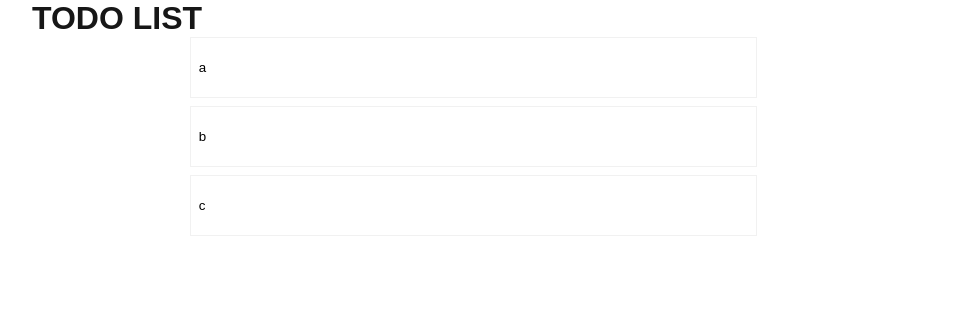
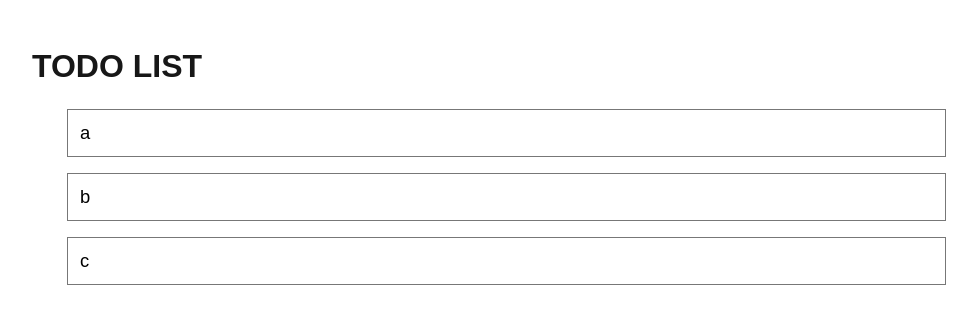
Before and after one commit to bhoffmann1128/todo, a Next.js app in the folder todolist/: page / in a window 1280 px wide. Shown: the top 324 px of the page, without its empty margins (96-1073 px from the left). Built offline with nearby package versions, Linux system fonts and the light colour scheme.

Commit message:
style cleanup, a little smoother transitions, moved listItem css to parent listItem css to ease development

```diff
--- a/todolist/app/components/ListContainer/ListContainer.tsx
+++ b/todolist/app/components/ListContainer/ListContainer.tsx
@@ -102,7 +102,7 @@ export default function ListContainer() {
                 }
                 window.dragOverTimeout = setTimeout(() => {
                     handleDragOver(e, itemId);
-                }, 100);
+                }, 10);
             }
         }
     };
--- a/todolist/app/components/ListContainer/listcontainer-styles.css
+++ b/todolist/app/components/ListContainer/listcontainer-styles.css
@@ -1,17 +1,7 @@
 .list-container {
     display: flex;
     flex-direction: column;
-    gap: 8px;
-}
-
-.list-item-wrapper {
-    position: relative;
-    transition: transform 0.2s ease, opacity 0.2s ease;
-    transform-origin: top left;
-}
-
-.list-item-wrapper.dragging {
-    opacity: 0.5;
+    transition: all .3s ease-in-out;
 }
 
 .list-item-placeholder {
@@ -25,6 +15,7 @@
 
 .list-item-placeholder.fade-out {
     animation: fadeOut 0.3s ease;
+    animation-delay:1s;
 }
 
 @keyframes fadeIn {
@@ -48,3 +39,50 @@
         transform: scaleY(0);
     }
 }
+
+.list-item-wrapper {
+    position: relative;
+    transition: transform 0.2s ease, opacity 0.2s ease;
+    transform-origin: top left;
+    display: grid;
+    grid-template-columns: 35px 8fr 1fr;
+    padding-block: .5rem;
+
+    &.dragging {
+        opacity: 0.5;
+        z-index: 10;
+    }
+
+    .list-item__input {
+        border: 1px solid #777777;
+        padding-block: .75rem;
+        padding-inline: .75rem;
+        font-size: 1.15rem;
+    }
+
+    svg {
+        width: 25px;
+        height: 25px;
+        fill: #ffffff;
+    }
+
+    button {
+        background: transparent;
+        border: none;
+        padding: .25rem;
+        cursor: pointer;
+    }
+
+    .list-item__actions {
+        display: flex;
+        align-items: center;
+        justify-content: flex-end;
+    }
+
+    .list-item__handle-container {
+        display: flex;
+        align-items: center;
+    }
+
+
+}
--- a/todolist/app/components/ListItem/ListItem.tsx
+++ b/todolist/app/components/ListItem/ListItem.tsx
@@ -1,5 +1,4 @@
 'use client'
-import './listitem-styles.css';
 import AddIcon from '../../../public/add-icon.svg';
 import MoveIcon from '../../../public/move-icon.svg';
 import DeleteIcon from '../../../public/delete-icon.svg';
--- a/todolist/app/components/ListItem/listitem-styles.css
+++ /dev/null
@@ -1,31 +0,0 @@
-.list-item-wrapper {
-    display: grid;
-    grid-template-columns: 1fr 4fr 2fr;
-    gap: 1rem;
-
-    .list-item__input {
-        border: 1px solid #f1f1f1;
-        padding-block: .5rem;
-        padding-inline: .5rem;
-    }
-
-    svg {
-        width: 50px;
-        height: 50px;
-        fill: #ffffff;
-    }
-
-    button {
-        background: transparent;
-        border: none;
-        padding: .25rem;
-        cursor: pointer;
-    }
-
-    .list-item__actions {
-        display: grid;
-        grid-template-columns: 1fr 1fr;
-    }
-
-
-}
--- a/todolist/app/globals.css
+++ b/todolist/app/globals.css
@@ -39,6 +39,11 @@ a {
   margin-inline: 10vw;
 }
 
+.page__header {
+  margin-top: 3rem;
+  padding-bottom: 1rem;
+}
+
 @media (prefers-color-scheme: dark) {
   html {
     color-scheme: dark;
```
